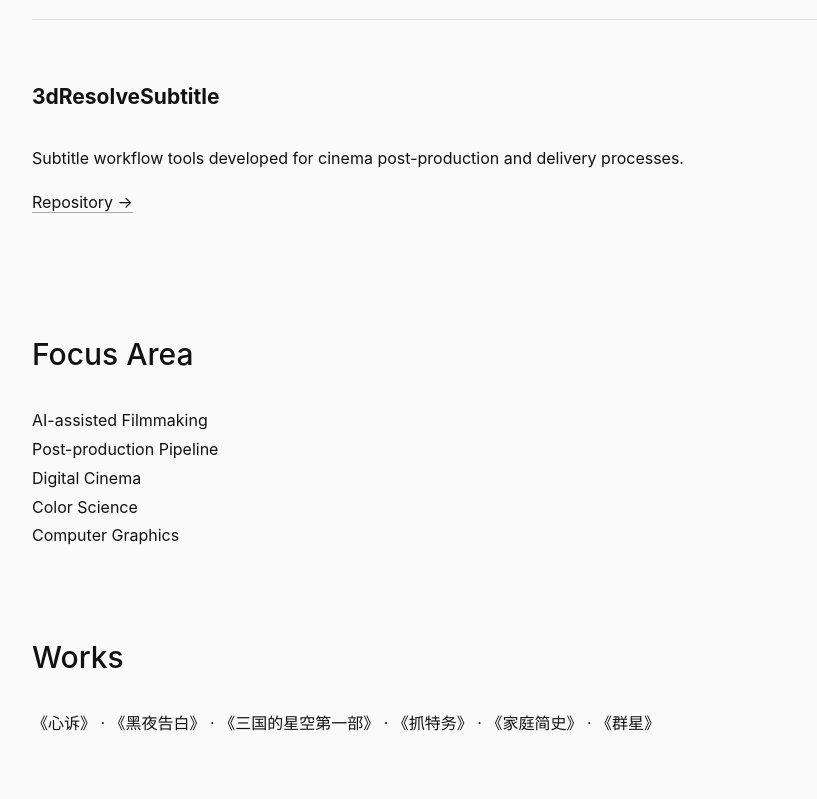
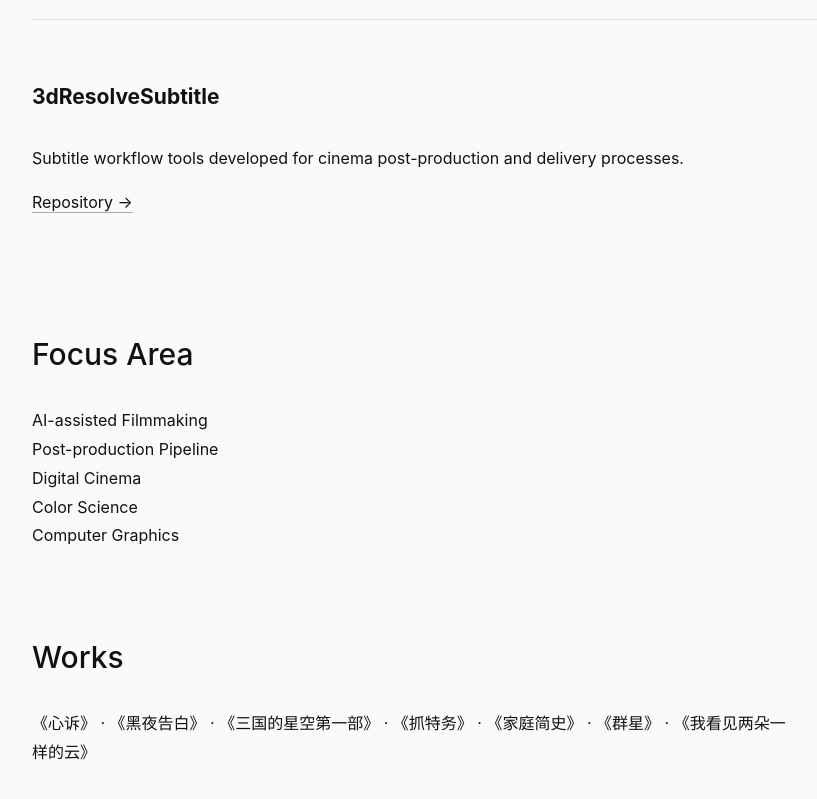
Before and after one commit to SongBorui2002/SongBorui2002.github.io, a plain HTML site: page index.html in a window 1280 px wide. Shown: the part 2839-3638 px from the top of the page, without its empty margins (184-1001 px from the left). Drawn offline with Linux system fonts and the light colour scheme.

Commit message:
Update index.html

```diff
--- a/index.html
+++ b/index.html
@@ -102,7 +102,7 @@ timecode mapping and automated subtitle generation.
 
 <section>
 <h2>Works</h2>
-<p>《心诉》 · 《黑夜告白》 · 《三国的星空第一部》 · 《抓特务》 · 《家庭简史》 · 《群星》</p>
+<p>《心诉》 · 《黑夜告白》 · 《三国的星空第一部》 · 《抓特务》 · 《家庭简史》 · 《群星》 · 《我看见两朵一样的云》</p>
 </section>
 
 </main>
```
